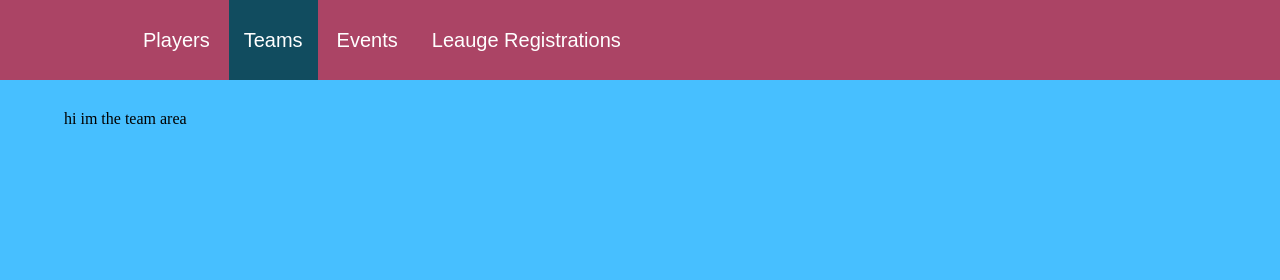
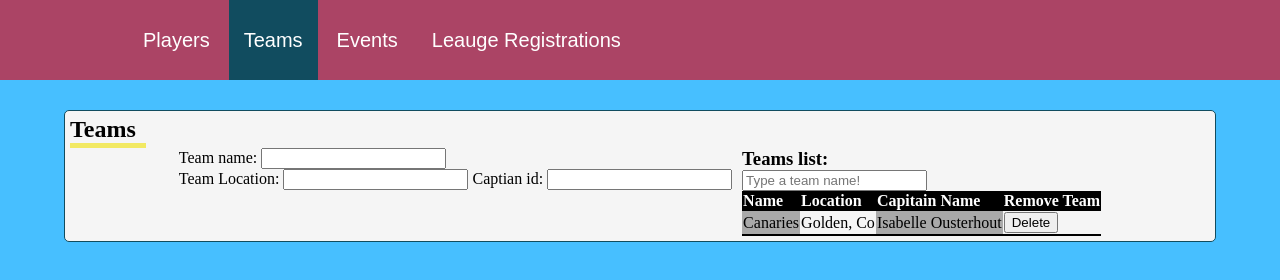
Before and after one commit to EggShark/jugger-stats-page, a website with bundled scripts: page assets/html/data_add.html in a window 1280 px wide. Both pictures are taken after a click on the button "Teams". Built offline with nearby package versions, Linux system fonts and the light colour scheme; files whose address does not match are found by name.

Commit message:
really bad HTML ffor team form

```diff
--- a/assets/html/data_add.html
+++ b/assets/html/data_add.html
@@ -20,7 +20,7 @@
 </head>
 <body>
 <div class="data-bar-div">
-		<button class="data-bar-button" id="player-nav-button">Players</button>
+		<button class="data-bar-button data-bar-selected" id="player-nav-button">Players</button>
 		<button class="data-bar-button" id="team-nav-button">Teams</button>
 		<button class="data-bar-button" id="event-nav-button">Events</button>
 		<button class="data-bar-button" id="registration-nav-button">Leauge Registrations</button>
@@ -92,8 +92,45 @@
 			</div>
 		</div>
 	</div>
-	<div class="team-area-div hidden" id="team-data-div">
-		<p> hi im the team area </p>
+	<div class="specific-area team-area-div hidden" id="team-data-div">
+		<div class="area-title-div">
+			<h2>Teams</h2>
+		</div>
+		<div class="area-content-div">
+			<div class="add-team-form">
+				<form id="add-team-form">
+					<label>Team name:</label>
+					<input type="text" name="team-form-name">
+					<br>
+					<label>Team Location:</label>
+					<input type="text" name="team-form-location">
+					<label>Captian id:</label>
+					<input type="text" name="team-form-captian-id">
+				</form>
+			</div>
+			<div class="teams-table-area">
+				<h3>Teams list:</h3>
+				<input type="text" placeholder="Type a team name!">
+				<table class="data-table">
+					<thead class="data-table-head">
+						<tr class="data-table-head">
+							<th>Name</th>
+							<th>Location</th>
+							<th>Capitain Name</th>
+							<th>Remove Team</th>
+						</tr>
+					</thead>
+					<tbody>
+						<tr class="data-table-entry">
+							<td> Canaries </td>
+							<td> Golden, Co</td>
+							<td> Isabelle Ousterhout</td>
+							<td> <button> Delete </button> </td>
+						</tr>
+					</tbody>
+				</table>
+			</div>
+		</div>
 	</div>
 	<div class="event-area-div hidden" id="event-data-div">
 		<p> hi im the event area div </p>
```
